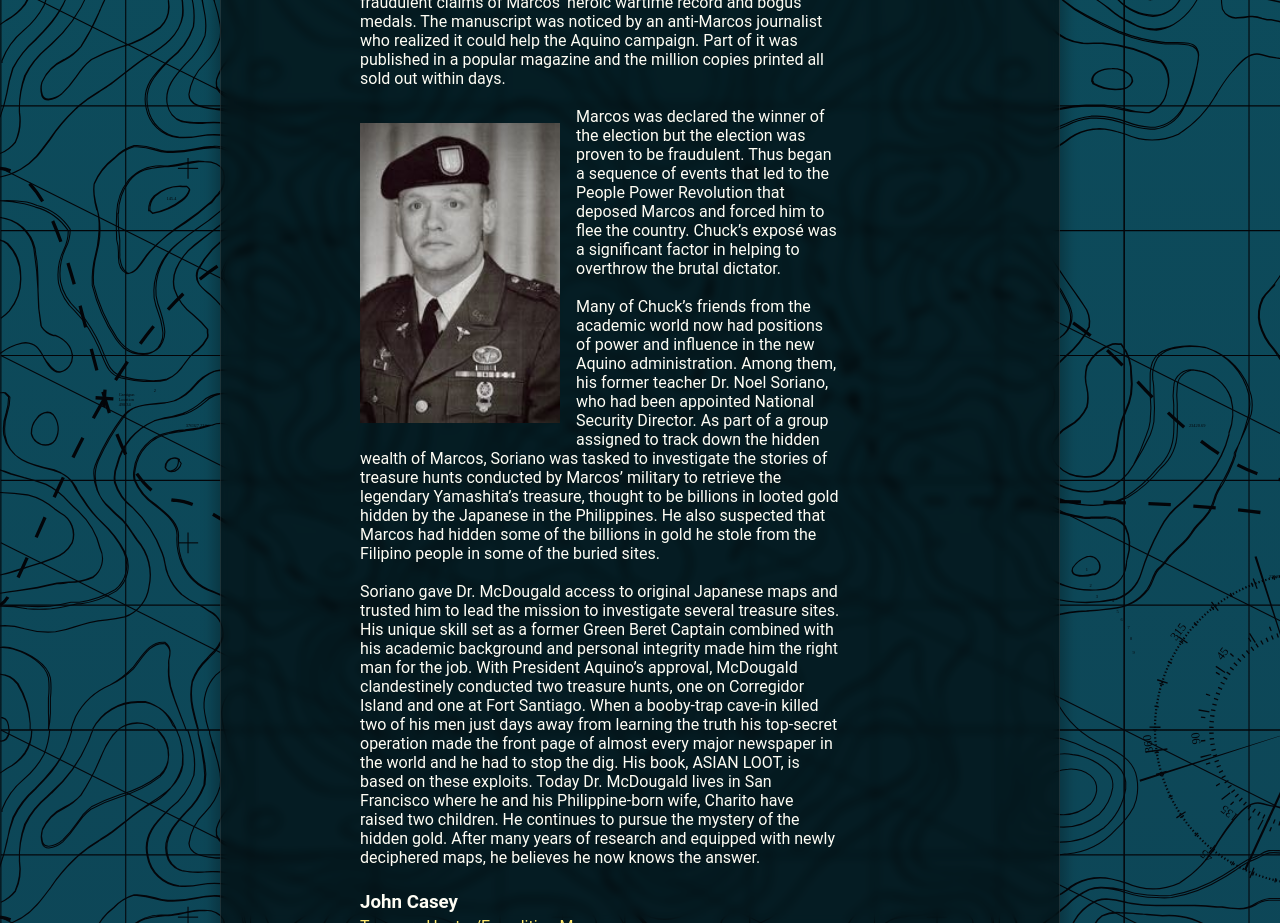
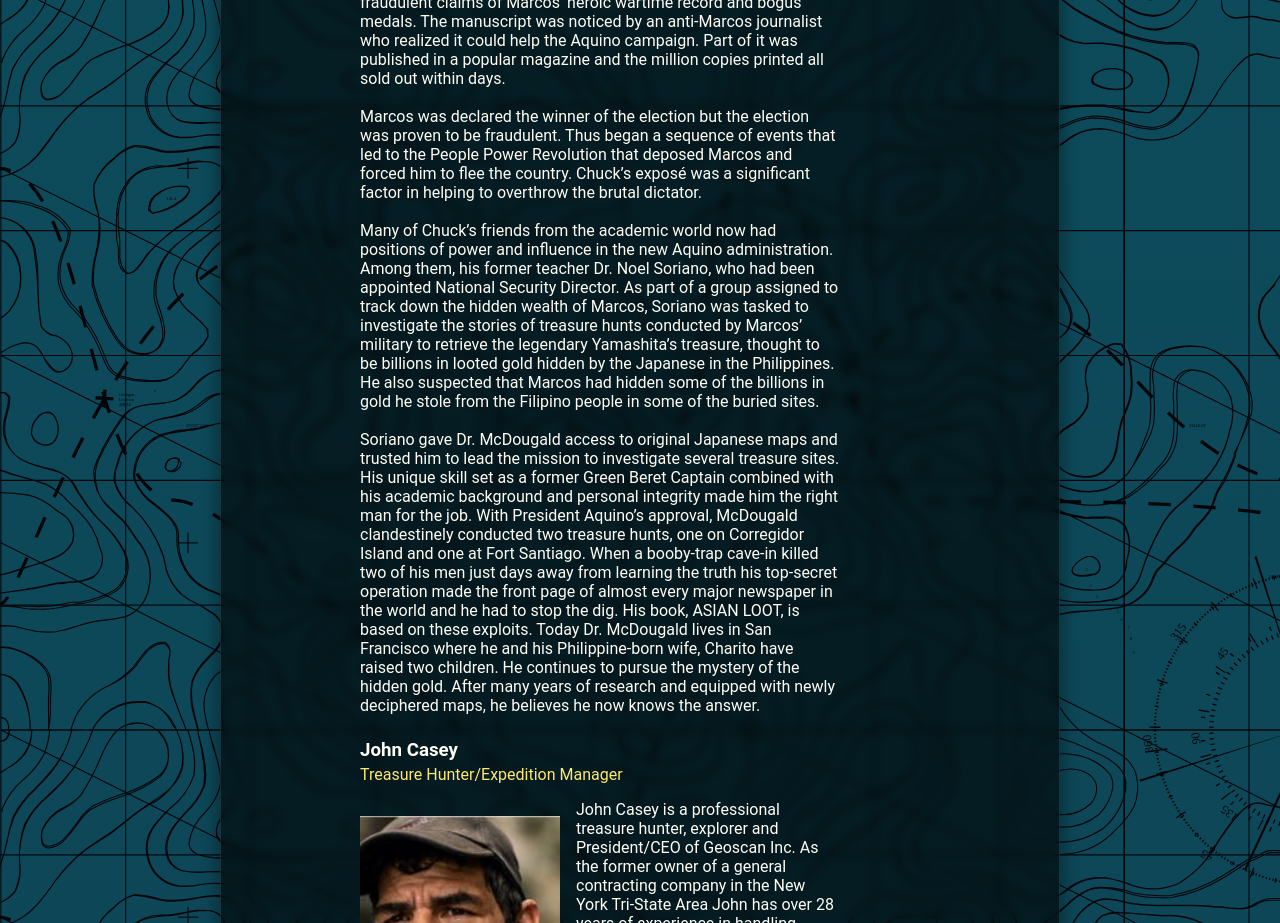
Before and after one commit to dylan-cm/kensumaru, a React (Create React App) app: page /ExpeditionTeam in a window 1280 px wide. Shown: the part 1520-2443 px from the top of the page. Built offline with nearby package versions, Linux system fonts and the light colour scheme.

Commit message:
fixed image layout bugs

```diff
--- a/src/screens/ExpeditionTeam.tsx
+++ b/src/screens/ExpeditionTeam.tsx
@@ -83,7 +83,6 @@ const Crew = () => {
           days.
           <br />
           <br />
-          <Image src={chuck1} left />
           Marcos was declared the winner of the election but the election was
           proven to be fraudulent. Thus began a sequence of events that led to
           the People Power Revolution that deposed Marcos and forced him to flee
@@ -158,7 +157,7 @@ const Crew = () => {
         <h3>Jeff Smith</h3>
         <h4>Undersea Technologist</h4>
 
-        <Image src={jeff} left />
+        <Image src={jeff} left bleed />
         <p>
           Jeff Smith is an entrepreneur and subsea technologist. He is currently
           a Chief Scientist for Unmanned Undersea Vehicle (UUV) Systems with BAE
```
